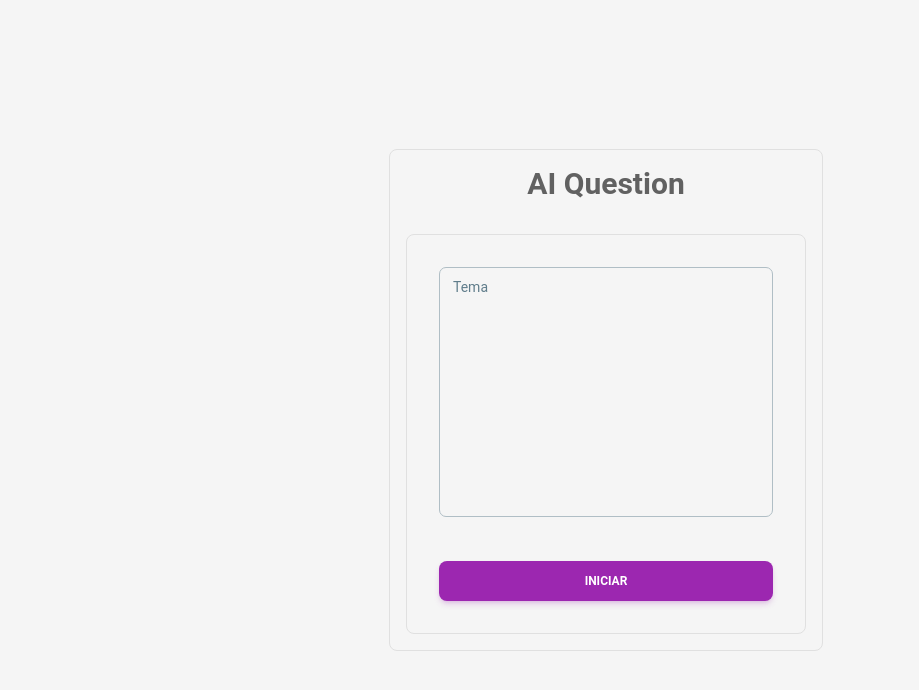
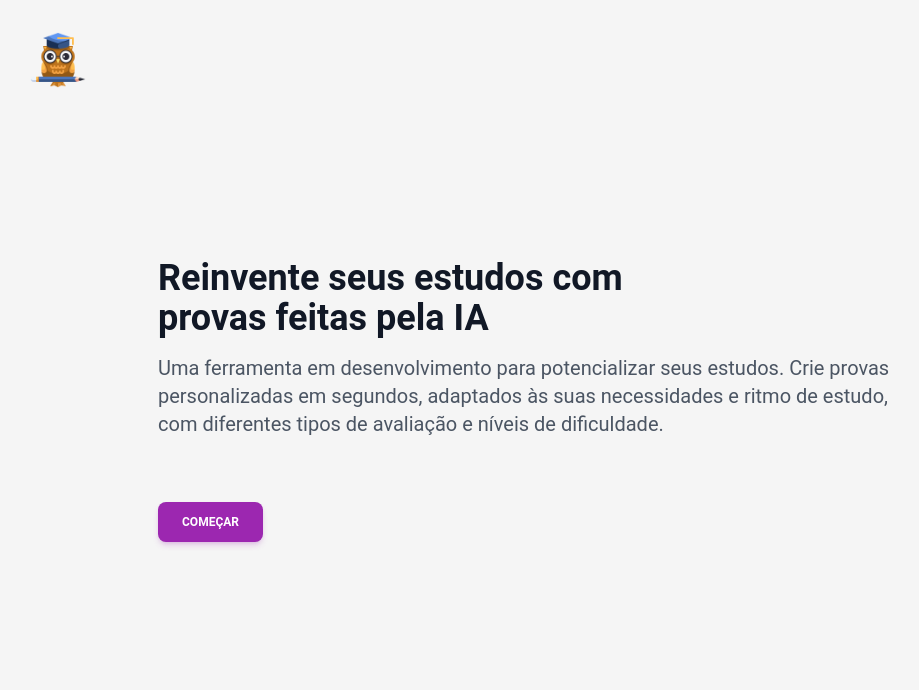
Before and after one commit to Felipe-Belotto/AI-Quest, a React (Vite) app: page / in a window 1280 px wide. Shown: the top 690 px of the page, without its empty margins (34-953 px from the left). Built offline with nearby package versions, Linux system fonts and the light colour scheme.

Commit message:
Adicionando novo design UI

```diff
--- a/package.json
+++ b/package.json
@@ -14,6 +14,7 @@
     "@material-tailwind/react": "^2.1.9",
     "@uiw/react-markdown-preview": "^5.1.1",
     "dotenv": "^16.4.5",
+    "framer-motion": "^11.2.6",
     "react": "^18.2.0",
     "react-dom": "^18.2.0"
   },
--- a/src/App.jsx
+++ b/src/App.jsx
@@ -4,6 +4,7 @@ import { useState } from 'react';
 import Prova from './assets/components/Prova';
 import gerarProva from './assets/functions/gerarProva';
 import MenuStart from './assets/components/MenuStart';
+import StartPage from './assets/components/StartPage';
 
 function App() {
   const [mensagem, setMensagem] = useState("");
@@ -11,6 +12,7 @@ function App() {
   const [tema, setTema] = useState("");
   const [botaoIniciar, setBotaoIniciar] = useState(true);
   const [erroAPI, setErroAPI] = useState(false);
+  const [startPage, setStartPage] = useState(true);
 
 
 
@@ -33,16 +35,22 @@ function App() {
     }
   }
 
-      <Prova lista={resposta} tema={tema} voltar={()=> {setResposta("")}}/>
+  const handleStartPage = () => {
+    setStartPage(false);
+  }
+
       const propsMenu = {botaoIniciar,mensagem,erroAPI,setMensagem,tema,setResposta,handleClick}
 
   return (
-    <main>
+    <main className='w-[100vw] flex justify-center'>
     {
       resposta != "" ?
       <Prova lista={resposta} tema={tema} voltar={()=> {setResposta("")}}/>
       :
+      startPage ?
+      <StartPage start={handleStartPage}/> :
       <MenuStart {...propsMenu}/>
+
     }
     </main>
 
--- a/src/assets/components/AlternativaRevisao.jsx
+++ b/src/assets/components/AlternativaRevisao.jsx
@@ -2,6 +2,7 @@ import { Button } from '@material-tailwind/react';
 import React, { useContext, useEffect, useState } from 'react';
 import { ProvaContext } from '../context/ProvaContext';
 import transformaNumero from '../functions/auxiliares';
+import { motion } from "framer-motion"
 
 export default function AlternativaRevisao(props) {
   const { respostasSelecionadas, setRespostasCorretas, respostasCorretas } = useContext(ProvaContext);
@@ -33,6 +34,7 @@ export default function AlternativaRevisao(props) {
           </Button>
         ) : (
           // Botão caso seja a alternativa incorreta
+
           <Button
             className={"border text-[#ffffff] bg-[#ff5e5e] flex gap-8 items-center"}
             key={props.index}
@@ -42,6 +44,7 @@ export default function AlternativaRevisao(props) {
             </div>
             {props.texto}
           </Button>
+
         )
       ) : (
         // Botão caso não seja a alternativa selecionada
--- a/src/assets/components/MenuStart.jsx
+++ b/src/assets/components/MenuStart.jsx
@@ -1,19 +1,41 @@
-import React from 'react'
-import { Button, Textarea,  } from '@material-tailwind/react';
+import React from "react";
+import { Button, Textarea } from "@material-tailwind/react";
 
 export default function MenuStart(props) {
+
   return (
-    <section className='flex flex-col gap-8 border p-4 rounded-lg border-gray-300 flex-wrap print:border-none print:h-auto'>
-    <h1 className='text-3xl font-bold text-center print:hidden text-gray-700'>AI Question</h1>
-    <div className='flex gap-4 flex-wrap '>
-    <div className='w-full lg:w-[400px] lg:h-[400px] border p-4 lg:p-8 flex flex-col justify-between rounded-lg border-gray-300 gap-4 print:hidden'>
-    <Textarea rows={10} className=' lg:h-[250px]' label='Tema' value={props.mensagem} onChange={(e) => props.setMensagem(e.target.value)}  />
-    <Button  className='max-h-[40px]'{...props.botaoIniciar ? '' : {disabled: true}}  color={props.erroAPI ? 'orange' : 'purple'} onClick={() => {props.handleClick()}}> {props.botaoIniciar ? props.erroAPI ? 'Tentar novamente' : 'Iniciar' :
+    <div className="w-full max-w-[500px] flex flex-col gap-4 px-[5%] xl:px-0">
+      <h1 className="text-2xl font-bold text-[#111826]">Sobre qual assunto você quer testar seus conhecimentos?</h1>
+      <p className="text-base xl:text-xl text-[#4B5563]">
+Personalize sua prova! Descreva o tema, nível de dificuldade e outras características que você gostaria de ver na sua prova.</p>
+      <Textarea
+        rows={10}
+        className="lg:h-[250px]"
+        label="Tema"
+        value={props.mensagem}
+        onChange={(e) => props.setMensagem(e.target.value)}
+      />
 
-    <p className='flex gap-2 items-center justify-center'>Preparando ambiente <img className='h-4' src='/loading.gif' alt='loading icon'/></p> }</Button>
+      <Button
+        size="md"
+        className="py-2"
+        disabled={!props.botaoIniciar}
+        color={props.erroAPI ? "orange" : "purple"}
+        onClick={() => props.handleClick()}
+      >
+        {props.botaoIniciar ? (
+          props.erroAPI ? (
+            "Tentar novamente"
+          ) : (
+            "Iniciar"
+          )
+        ) : (
+          <p className="flex gap-2 items-center justify-center">
+            Preparando ambiente{" "}
+            <img className="h-4" src="/loading.gif" alt="loading icon" />
+          </p>
+        )}
+      </Button>
     </div>
-
-    </div>
-  </section>
-  )
+  );
 }
--- a/src/assets/components/Prova.jsx
+++ b/src/assets/components/Prova.jsx
@@ -40,10 +40,11 @@ export default function Prova(props) {
     {step === 0 ? (
       /* Prova  */
   <section className='flex flex-col gap-4  p-2 pb-8'>
-    <div className='p-4 flex flex-col gap-4'>
+
+    <header className='p-4 flex flex-col gap-4 bg-white border shadow'>
     <h1 className='text-3xl'>AI Question</h1>
     <p>Tema: {props.tema}</p>
-    </div>
+    </header>
 
 {props.lista.map((item, index) => (
   <div className='flex flex-col gap-4 justify-between border-gray-300 bg-white border p-4 rounded-lg lg:w-[600px]' key={index}>
@@ -66,21 +67,23 @@ export default function Prova(props) {
     ) :
     /* Prova corrigida */
      <section className='flex flex-col gap-4  p-2 pb-8  lg:w-[600px]'>
-      <div className='p-4 flex flex-col gap-4'>
+
+     <header className='p-4 flex flex-col gap-4 bg-white border shadow'>
     <h1 className='text-3xl'>AI Question</h1>
-    <p>Tema: {props.tema} (Revisão)</p>
-    </div>
-    <div className='p-4 flex items-start justify-between gap-2 border border-gray-300 bg-white lg:w-[600px]'>
-      <div className='flex flex-col gap-2'>
-      <p className='text-lg-'>Resultado</p>
+    <p>Tema: {props.tema}</p>
+    </header>
+
+    <div className='p-4 flex justify-between gap-4 bg-white border shadow'>
+    <div className='flex flex-col gap-2'>
+      <p className='text-lg'>Resultado</p>
       <p className='text-xl' style={{color: pontuacao > 5 ? 'green' : 'red'}}>{pontuacao > 6 ? 'Aprovado' : 'Reprovado'}</p>
-
       </div>
-      <div className='flex  gap-2 flex-col items-center text-xl bg-[#ffffff] border border-gray-300 px-6 py-3 rounded-2xl'>
+      <div className='flex  gap-2 flex-col items-center text-xl bg-[#ffffff] border border-gray-300 px-6 py-3 rounded-2xl max-w-[100px]'>
       <p className=' text-[#555555] text-sm'>Nota </p>
       <p style={{color: pontuacao > 5 ? 'green' : 'red'}} className='font-bold'> {pontuacao} </p>
       </div>
     </div>
+
     {props.lista.map((item, index) => (
       <div className='flex flex-col gap-4 justify-between bg-white border-gray-300 border p-4 rounded-lg lg:w-[600px]' key={index}>
         <h1 className='text-xs text-[#828282] '>Questão {index + 1}</h1>
--- /dev/null
+++ b/src/assets/components/StartPage.jsx
@@ -0,0 +1,32 @@
+import { Button } from '@material-tailwind/react'
+import React, { useState } from 'react'
+import MenuStart from './MenuStart'
+
+export default function StartPage(props) {
+  const [start, setStart] = useState(false)
+
+
+
+  return (
+  <>
+
+  <header className='hidden lg:block fixed  left-[5%] top-8'>
+    <img className='w-14' src="/coruja.png" alt="" />
+  </header>
+
+  <section className='flex flex-col justify-between items-center w-full xl:flex-row lg:px-[15%] px-[5%]'>
+
+    <div className='flex flex-col gap-4'>
+    <h1 className='text-2xl xl:text-4xl text-[#111826] font-bold max-w-[535px]'>Reinvente seus estudos com provas feitas pela IA</h1>
+    <p className='text-base xl:text-xl text-[#4B5563] max-w-[734px]'>Uma ferramenta em desenvolvimento para potencializar seus estudos. Crie provas personalizadas em segundos, adaptados às suas necessidades e ritmo de estudo, com diferentes tipos de avaliação e níveis de dificuldade.</p>
+    <div className='flex flex-col lg:block'>
+    <Button color='purple' className='mt-6 xl:mt-12' onClick={props.start}>Começar</Button>
+    </div>
+    </div>
+
+  <img className='hidden 2xl:block 2xl:max-w-[500px]' src="/mockup.png" alt="" />
+  </section>
+  </>
+
+  )
+}
```
Also changed, not shown: public/mockup.png (added), src/index.css (line endings or trailing spaces), 1 other file (tests, documents, lock files or other folders).
